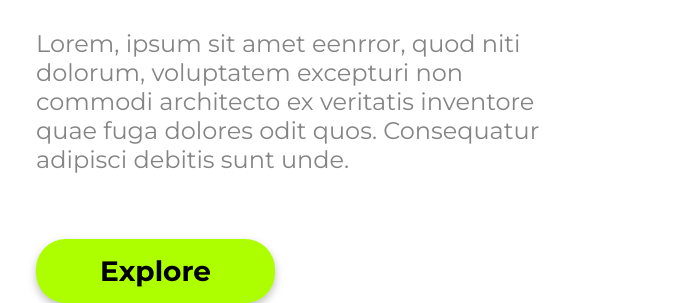
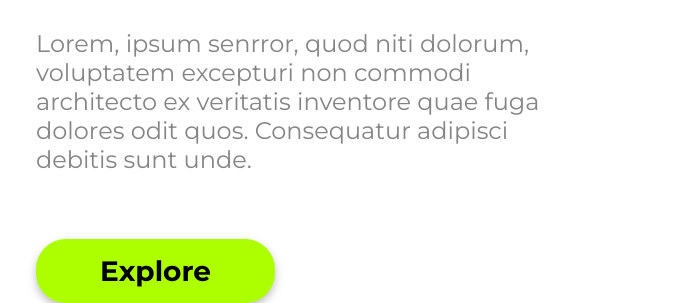
Before and after one commit to rodrigorobl/DevClub, a plain HTML site: page CSS/Projeto-0/index.html in a window 1280 px wide. Shown: the part 929-1232 px from the top of the page, without its empty margins (50-724 px from the left). Drawn offline with Linux system fonts and the light colour scheme.

Commit message:
abacatinhoooooooo

```diff
--- a/CSS/Projeto-0/index.html
+++ b/CSS/Projeto-0/index.html
@@ -24,7 +24,7 @@
         <section>
             <h1>We Care</h1>
             <h2>About Your Pet</h2>
-            <p>Lorem, ipsum sit amet eenrror, quod niti dolorum, voluptatem excepturi non commodi architecto ex veritatis inventore quae fuga dolores odit quos. Consequatur adipisci debitis sunt unde.</p>
+            <p>Lorem, ipsum senrror, quod niti dolorum, voluptatem excepturi non commodi architecto ex veritatis inventore quae fuga dolores odit quos. Consequatur adipisci debitis sunt unde.</p>
             <button class="button-main">Explore</button>
         </section>
    </main>
```
